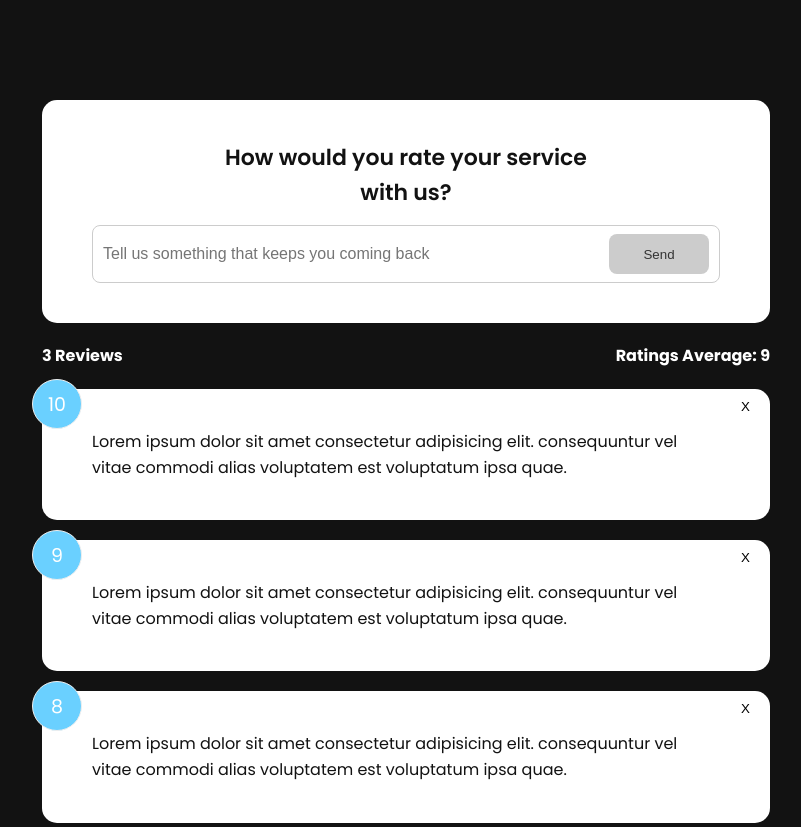
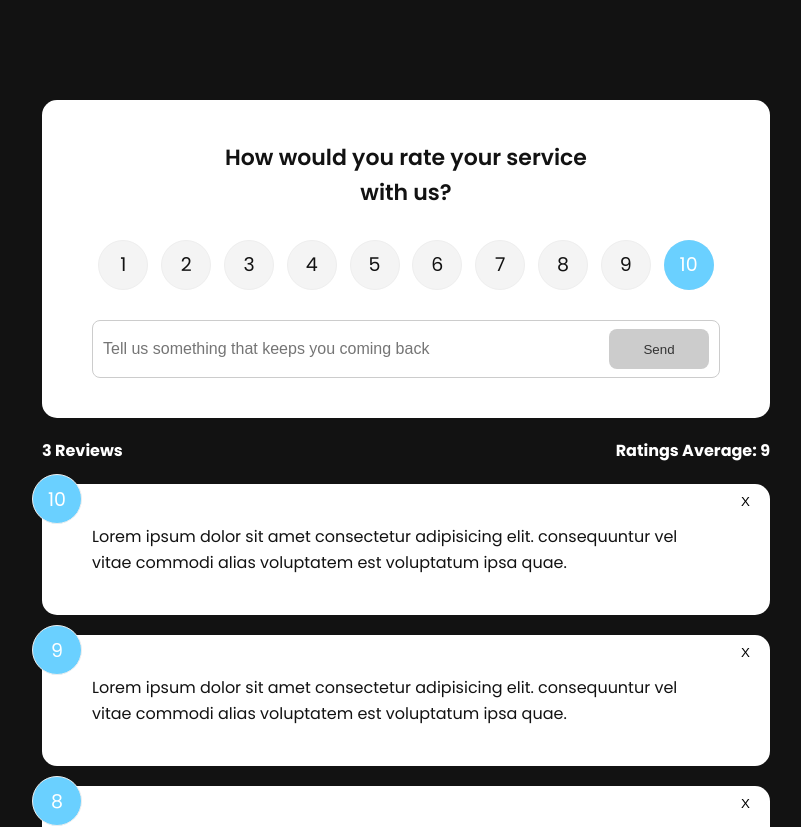
Before and after one commit to tassamoo/svelte_fireship, a Svelte app in the folder svelte-feedback-app/: page / in a window 1280 px wide. Shown: the top 827 px of the page, without its empty margins (234-1035 px from the left). Built offline with nearby package versions, Linux system fonts and the light colour scheme.

Commit message:
create rating selector, input validation, and data handler

```diff
--- a/svelte-feedback-app/package.json
+++ b/svelte-feedback-app/package.json
@@ -18,6 +18,7 @@
     "svelte": "^3.0.0"
   },
   "dependencies": {
-    "sirv-cli": "^2.0.0"
+    "sirv-cli": "^2.0.0",
+    "uuid": "^8.3.2"
   }
 }
--- a/svelte-feedback-app/src/components/Button.svelte
+++ b/svelte-feedback-app/src/components/Button.svelte
@@ -21,11 +21,11 @@
     }
 
     .primary {
-      background-color: #121212;
+      background-color: #6ad0ff;
     }
 
     .secondary {
-      background: #6ad0ff;
+      background: #121212;
     }
 
     button:hover {
--- a/svelte-feedback-app/src/components/FeedbackForm.svelte
+++ b/svelte-feedback-app/src/components/FeedbackForm.svelte
@@ -1,22 +1,55 @@
 <script>
+    import {v4 as uuidv4} from 'uuid'
     import Card from './Card.svelte'
     import Button from './Button.svelte'
+    import RatingSelect from './RatingSelect.svelte'
 
     let text = ''
+    let rating = 10
     let btnDisabled = true
+    let min = 10
+    let message
+
+    const handleSelect = e => rating = e.detail
+
+    const handleInput = () => {
+      if (text.trim().length <= min) {
+        message =  `Text must be at least ${min} characters`
+        btnDisabled = true
+      } else {
+        message = null
+        btnDisabled = false
+      }
+    }
+
+    const handleSubmit = () => {
+      if(text.trim().length >= min) {
+        const newFeedback = {
+          id: uuidv4(),
+          text,
+          rating: +rating
+        }
+        console.log(newFeedback)
+      }
+    }
 </script>
 
 <Card>
     <header>
         <h2>How would you rate your service with us?</h2>
     </header>
-    <form >
-        <!-- Rating Select -->
+    <form on:submit|preventDefault={handleSubmit}  >
+        <RatingSelect on:rating-select={handleSelect}></RatingSelect>
         <div class="input-group">
-            <input type="text" bind:value={text} placeholder="Tell us something that keeps you coming back">
+            <input type="text" on:input={handleInput} bind:value={text} placeholder="Tell us something that keeps you coming back">
             <Button disabled={btnDisabled} type="submit">Send</Button>
 
         </div>
+        {#if message}
+          <div class="message">
+            {message}
+          </div>
+        {/if}
     </form>
 </Card>
 
@@ -49,6 +82,6 @@
     .message{
       padding-top: 10px;
       text-align: center;
-      color: rebeccapurple;
+      color: #6ad0ff;
     }
   </style>
--- /dev/null
+++ b/svelte-feedback-app/src/components/RatingSelect.svelte
@@ -0,0 +1,105 @@
+<script>
+    import {createEventDispatcher} from 'svelte'
+
+    let selected = 10
+
+    const dispatch = createEventDispatcher()
+
+    const onChange = (e) => {
+      selected = e.currentTarget.value
+      dispatch('rating-select', selected)
+    }
+  </script>
+
+  <ul class="rating">
+    <li>
+      <input type="radio" id="num1" name="rating" value="1" on:change={onChange} checked={selected===1} />
+      <label for="num1">1</label>
+    </li>
+    <li>
+      <input type="radio" id="num2" name="rating" value="2" on:change={onChange} checked={selected===2} />
+      <label for="num2">2</label>
+    </li>
+    <li>
+      <input type="radio" id="num3" name="rating" value="3" on:change={onChange} checked={selected===3} />
+      <label for="num3">3</label>
+    </li>
+    <li>
+      <input type="radio" id="num4" name="rating" value="4" on:change={onChange} checked={selected===4} />
+      <label for="num4">4</label>
+    </li>
+    <li>
+      <input type="radio" id="num5" name="rating" value="5" on:change={onChange} checked={selected===5} />
+      <label for="num5">5</label>
+    </li>
+    <li>
+      <input type="radio" id="num6" name="rating" value="6" on:change={onChange} checked={selected===6} />
+      <label for="num6">6</label>
+    </li>
+    <li>
+      <input type="radio" id="num7" name="rating" value="7" on:change={onChange} checked={selected===7} />
+      <label for="num7">7</label>
+    </li>
+    <li>
+      <input type="radio" id="num8" name="rating" value="8" on:change={onChange} checked={selected===8} />
+      <label for="num8">8</label>
+    </li>
+    <li>
+      <input type="radio" id="num9" name="rating" value="9" on:change={onChange} checked={selected===9} />
+      <label for="num9">9</label>
+    </li>
+    <li>
+      <input type="radio" id="num10" name="rating" value="10" on:change={onChange} checked={selected===10} />
+      <label for="num10">10</label>
+    </li>
+  </ul>
+
+  <style>
+    .rating {
+      display: flex;
+      align-items: center;
+      justify-content: space-around;
+      margin: 30px 0;
+    }
+
+    .rating li {
+      position: relative;
+      background: #f4f4f4;
+      width: 50px;
+      height: 50px;
+      padding: 10px;
+      text-align: center;
+      border-radius: 50%;
+      font-size: 19px;
+      border: 1px #eee solid;
+      transition: 0.3s;
+    }
+
+    .rating li label {
+      position: absolute;
+      top: 50%;
+      left: 50%;
+      width: 50px;
+      height: 50px;
+      padding: 10px;
+      border-radius: 50%;
+      transform: translate(-50%, -50%);
+      cursor: pointer;
+    }
+
+    .rating li:hover {
+      background: #6ad0ff;
+      color: #fff;
+    }
+
+    /* Make actual radio select invisible */
+    [type='radio'] {
+      opacity: 0;
+    }
+
+    /* Use the sibling select */
+    [type='radio']:checked ~ label {
+      background: #6ad0ff;
+      color: #fff;
+    }
+  </style>
```
Also changed, not shown: 1 other file (tests, documents, lock files or other folders).
